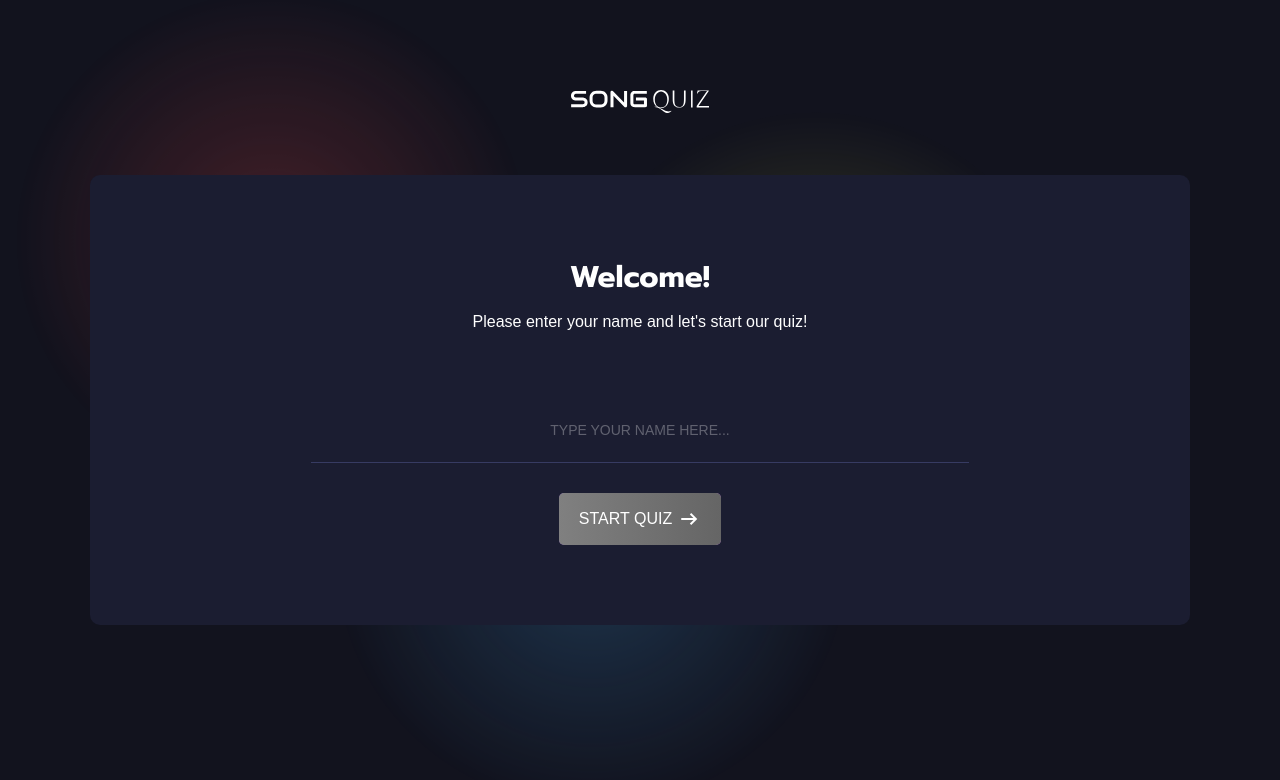
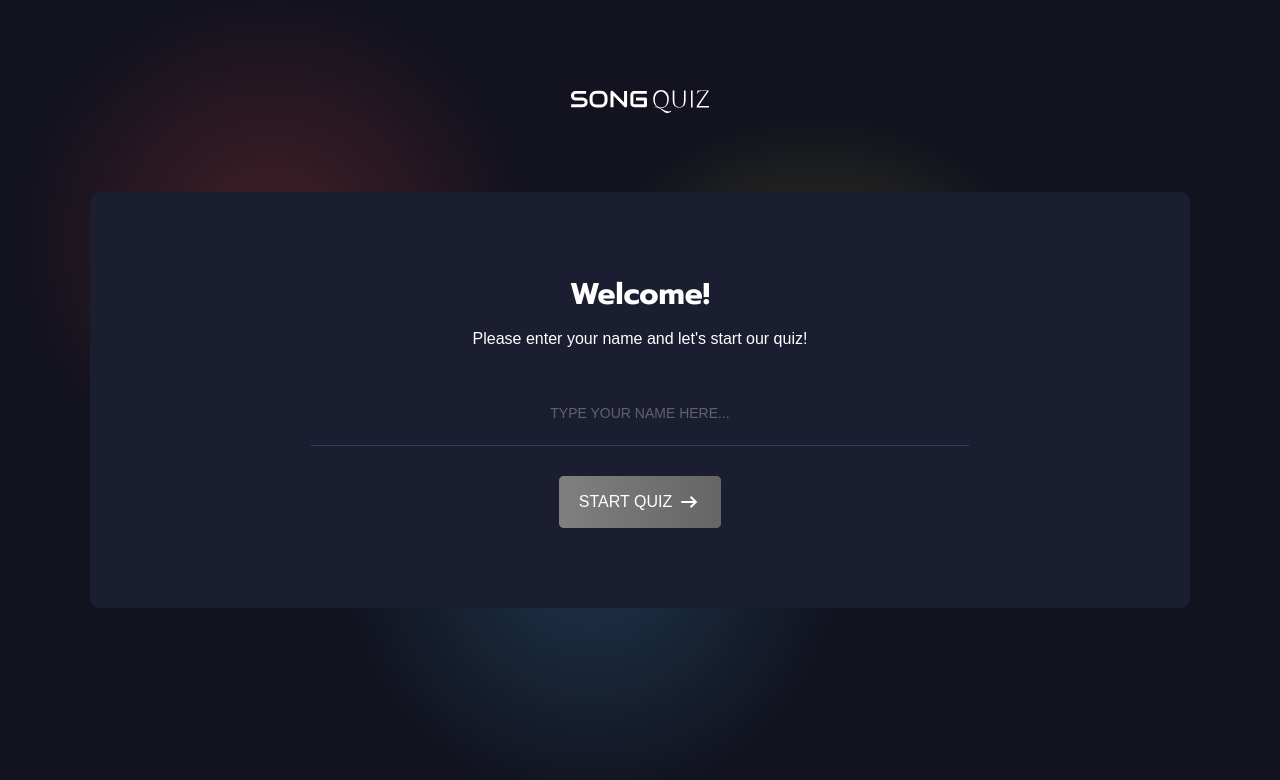
Before and after one commit to vatrushkka/song-quiz, an Angular app: page /start in a window 1280 px wide. Shown: the top 780 px of the page. Built offline with nearby package versions, Linux system fonts and the light colour scheme.

Commit message:
fixed styles

```diff
--- a/src/app/app.component.scss
+++ b/src/app/app.component.scss
@@ -1,7 +1,9 @@
+@import "src/styles/main";
+
 .background {
   width: 100%;
   height: 100%;
-  background-color: #12131E;
+  background-color: $bg-app;
   position: absolute;
   top: 0;
   overflow: hidden;
--- a/src/app/pages/quiz-page/quiz-page.component.html
+++ b/src/app/pages/quiz-page/quiz-page.component.html
@@ -1,8 +1,8 @@
-<div class="page-container center">
-  <div class="quiz-page-container center">
+<div class="pos-rel w-100 h-100 center">
+  <div class="quiz-page-container gap-1 center">
     <app-header style="width: 100%"></app-header>
 
-    <div class="quiz-wrapper">
+    <div class="quiz-wrapper w-100 o-hidden">
       <app-progress-bar [data]="data"></app-progress-bar>
 
       <div class="quiz-container">
--- a/src/app/pages/quiz-page/quiz-page.component.scss
+++ b/src/app/pages/quiz-page/quiz-page.component.scss
@@ -1,26 +1,14 @@
-.center {
-  display: flex;
-  justify-content: center;
-  align-items: center;
-}
+@import "src/styles/main";
 
-.page-container {
-  width: 100%;
-  height: 100%;
-  position: relative;
-}
 
 .quiz-page-container {
   flex-direction: column;
-  gap: 1rem;
   width: 150rem;
   height: 85rem;
 }
 
 .quiz-wrapper {
-  overflow: hidden;
-  background-color: #1B1D31;
-  width: 100%;
+  background-color: $bg-page;
   border-radius: 0 0 1rem 1rem;
   flex: 1;
   display: flex;
--- a/src/app/pages/summary-page/summary-page.component.html
+++ b/src/app/pages/summary-page/summary-page.component.html
@@ -1,22 +1,22 @@
-<div class="page-container">
-  <div class="logo-container">
+<div class="page-wrapper">
+  <div class="logo-center">
     <app-logo></app-logo>
   </div>
 
-  <div class="summary-wrapper">
+  <div class="pos-rel">
     <div class="union-container">
-      <img class="union-img" src="assets/img/union.png" alt="">
+      <img class="w-100" src="assets/img/union.png" alt="">
     </div>
 
-    <div class="summary-container">
+    <div class="page-container-m pos-rel align-center-col gap-2 z-1">
 
       <div class="score">
         {{ score$ | async }}
       </div>
 
-      <h2 class="title">{{ name | titlecase }}, {{ score >= 10 ? 'did so great!' : 'you can do better, try again!' }}</h2>
+      <h2 class="title-m">{{ name | titlecase }}, {{ score >= 10 ? 'did so great!' : 'you can do better, try again!' }}</h2>
 
-      <p class="">You've got {{score}} of 12. {{score >= 10 ? 'You are definitely a music lover!' : null }}</p>
+      <p class="text-m">You've got {{score}} of 12. {{score >= 10 ? 'You are definitely a music lover!' : null }}</p>
 
       <div class="buttons-container">
         <app-button (buttonClick)="anotherPlayer()" text="Another player"></app-button>
--- a/src/app/pages/summary-page/summary-page.component.scss
+++ b/src/app/pages/summary-page/summary-page.component.scss
@@ -1,22 +1,4 @@
-.page-container {
-  width: 100%;
-  height: 100%;
-  display: flex;
-  position: relative;
-  justify-content: center;
-  align-items: center;
-}
-
-.logo-container {
-  position: absolute;
-  top: 9rem;
-  left: 50%;
-  transform: translateX(-50%);
-}
-
-.summary-wrapper {
-  position: relative;
-}
+@import "src/styles/main";
 
 .union-container {
   position: absolute;
@@ -25,24 +7,6 @@
   top: -13.5rem;
   left: 50%;
   transform: translateX(-50%);
-}
-
-.union-img {
-  width: 100%;
-}
-
-.summary-container {
-  background-color: #1B1D31;
-  position: relative;
-  width: 110rem;
-  height: 33rem;
-  border-radius: 1rem;
-  display: flex;
-  flex-direction: column;
-  align-items: center;
-  justify-content: space-between;
-  padding: 8rem;
-  z-index: 1;
 }
 
 .score {
@@ -60,13 +24,6 @@
   font-size: 3.6rem;
 }
 
-.title {
-  font-family: 'Prompt', sans-serif;
-  font-size: 3rem;
-  font-weight: 700;
-  line-height: 4.5rem;
-}
-
 .buttons-container {
   padding-top: 1rem;
   display: flex;
--- a/src/app/pages/welcome-page/welcome-page.component.html
+++ b/src/app/pages/welcome-page/welcome-page.component.html
@@ -1,16 +1,16 @@
-<div class="page-container">
-  <div class="logo-container">
+<div class="page-wrapper">
+  <div class="logo-center">
     <app-logo></app-logo>
   </div>
 
-  <div class="welcome-page-container">
-    <div class="welcome-block align-center-col">
-      <h1 class="title">Welcome!</h1>
+  <div class="page-container-m align-center-col">
+    <div class="w-100 gap-1 align-center-col">
+      <h1 class="title-m">Welcome!</h1>
 
-      <p>Please enter your name and let's start our quiz!</p>
+      <p class="text-m">Please enter your name and let's start our quiz!</p>
     </div>
 
-    <form [formGroup]="quizForm" class="welcome-form align-center-col">
+    <form [formGroup]="quizForm" class="w-100 gap-3 align-center-col">
       <input class="welcome-input" formControlName="name" placeholder="{{'Type your name here...' | uppercase}}" />
 
       <app-button
--- a/src/app/pages/welcome-page/welcome-page.component.scss
+++ b/src/app/pages/welcome-page/welcome-page.component.scss
@@ -1,52 +1,13 @@
-.page-container {
-  width: 100%;
-  height: 100%;
-  display: flex;
-  position: relative;
-  justify-content: center;
-  align-items: center;
-
-  .logo-container {
-    position: absolute;
-    top: 9rem;
-    left: 50%;
-    transform: translateX(-50%);
-  }
-
-  .welcome-page-container {
-    background-color: #1B1D31;
-    width: 110rem;
-    height: 45rem;
-    border-radius: 1rem;
-    display: flex;
-    flex-direction: column;
-    align-items: center;
-    justify-content: space-between;
-    padding: 8rem;
-
-    .welcome-block {
-      gap: 1rem;
-      width: 100%;
-
-      .title {
-        font-family: 'Prompt', sans-serif;
-        font-size: 3rem;
-        font-weight: 700;
-        line-height: 4.5rem;
-      }
-    }
-
-    .welcome-form {
-      gap: 3rem;
-      width: 100%;
+@import "src/styles/main";
 
 .welcome-input {
   background-color: transparent;
   border: none;
-        border-bottom: 1px solid #373B62;
+  border-bottom: 1px solid $border-light;
   width: 70%;
   text-align: center;
   padding: 2rem;
+  margin-top: 3rem;
   outline: none;
   transition: all .3s;
 
@@ -60,18 +21,9 @@
     }
   }
 }
-    }
-  }
-}
-
-.align-center-col {
-  display: flex;
-  flex-direction: column;
-  align-items: center;
-}
 
 input::placeholder {
-  color: #fff;
+  color: $text-light;
   opacity: .3;
   font-size: 1.4rem;
   transition: all .3s;
--- a/src/styles.scss
+++ b/src/styles.scss
@@ -1,4 +1,8 @@
 /* You can add global styles to this file, and also import other style files */
+
+@import "styles/main-styles";
+@import "styles/colors";
+
 * {
   color: #fff;
   font-size: 1.6rem;
--- /dev/null
+++ b/src/styles/_colors.scss
@@ -0,0 +1,15 @@
+// TEXT
+
+$text-light: #FFFFFF;
+
+
+// BACKGROUND
+
+$bg-app: #12131E;
+
+$bg-page: #1B1D31;
+
+
+// BORDER
+
+$border-light: #373B62
--- /dev/null
+++ b/src/styles/_main-styles.scss
@@ -0,0 +1,94 @@
+@import "colors";
+
+// MAIN
+
+.align-center-col {
+  display: flex;
+  flex-direction: column;
+  align-items: center;
+}
+
+.center {
+  display: flex;
+  justify-content: center;
+  align-items: center;
+}
+
+.w-100 {
+  width: 100%;
+}
+
+.h-100 {
+  height: 100%;
+}
+
+.gap-1 {
+  gap: 1rem;
+}
+
+.gap-2 {
+  gap: 2rem;
+}
+
+.gap-3 {
+  gap: 3rem;
+}
+
+.o-hidden {
+  overflow: hidden;
+}
+
+.pos-rel {
+  position: relative;
+}
+
+.z-1 {
+  z-index: 1;
+}
+
+// PAGES
+
+.page-wrapper {
+  width: 100%;
+  height: 100%;
+  position: relative;
+  display: flex;
+  align-items: center;
+  justify-content: center;
+}
+
+.page-container-m {
+  background-color: $bg-page;
+  width: 110rem;
+  height: fit-content;
+  border-radius: 1rem;
+  padding: 8rem;
+
+  justify-content: space-between;
+}
+
+// LOGO
+
+.logo-center {
+  position: absolute;
+  top: 9rem;
+  left: 50%;
+  transform: translateX(-50%);
+}
+
+
+
+// TEXT
+
+.title-m {
+  font-family: 'Prompt', sans-serif;
+  font-size: 3rem;
+  font-weight: 700;
+  line-height: 4.5rem;
+  color: $text-light;
+}
+
+
+.text-m {
+
+}
--- /dev/null
+++ b/src/styles/main.scss
@@ -0,0 +1,2 @@
+@import "colors";
+@import "main-styles";
```
Lines whose indentation alone changed are shown as unchanged.
